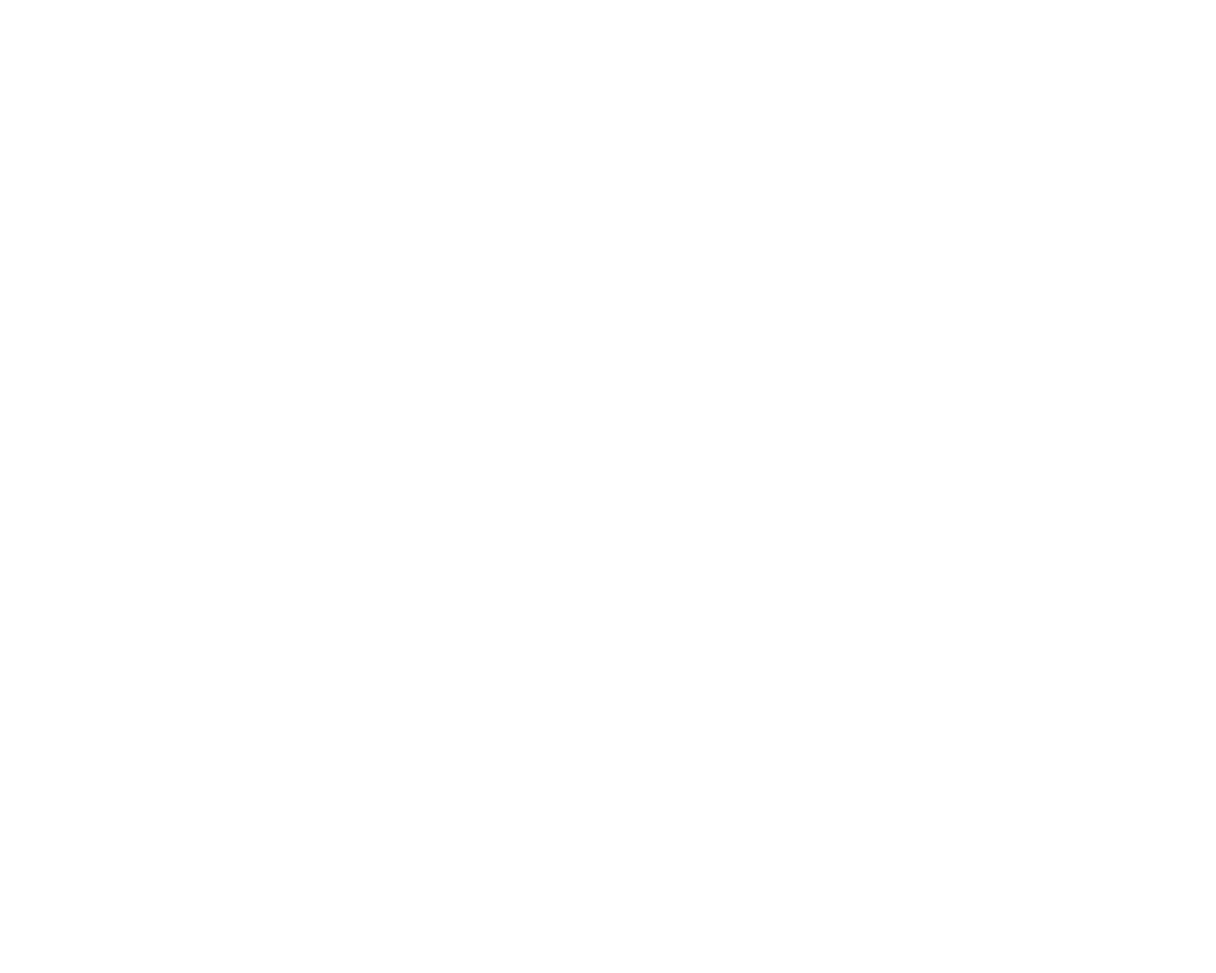
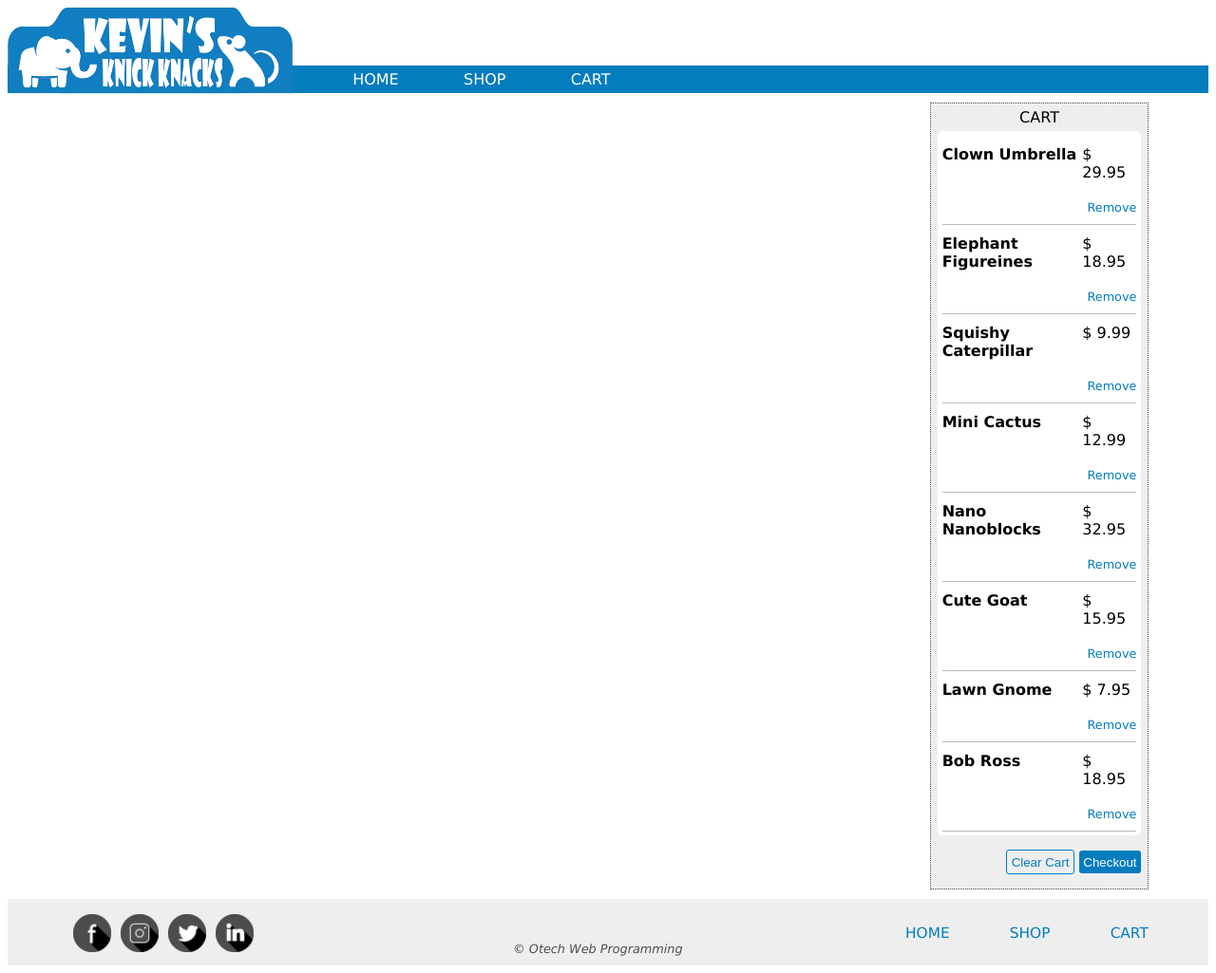
Before and after one commit to Craig-pfoo/ShoppingExperience, a plain HTML site: page shop.html in a window 1280 px wide. Shown: the whole page at 95% size. Before the commit the page ends 800 px from the top, so only its background shows below. Drawn offline with Linux system fonts and the light colour scheme.

Commit message:
START ON TASK 4

```diff
--- a/shop.html
+++ b/shop.html
@@ -0,0 +1,110 @@
+<!DOCTYPE html>
+<html lang="en">
+<head>
+    <meta charset="UTF-8">
+    <meta http-equiv="X-UA-Compatible" content="IE=edge">
+    <meta name="viewport" content="width=device-width, initial-scale=1.0">
+    <title>Shop - Kevin's Knick Knacks</title>
+    <link rel="stylesheet" href="style.css">
+</head>
+<body>
+    <header><a href="index.html"><img src="images/KevinsKnickKnacksLogo_037DBE.png" alt="header logo"></a>
+        <nav><div id="links">
+        <a href="index.html">HOME</a>
+        <a href="shop.html">SHOP</a>
+        <a href="cart.html">CART</a>
+        </div>
+        </nav>
+    </header>
+    <main>
+        <aside>
+            <div id="sideBarHeading">CART</div>
+            <div id="sideBarContainer">
+                <div class="tableRow">
+                    <div class="tableCell">Clown Umbrella</div>
+                    <div class="tableCell">&dollar; 29.95</div>
+                </div>
+                <div class="tableRow">
+                    <div class="tableCell borderBottom"></div>
+                    <a href="#" class="tableCell borderBottom removeLink">Remove</a>
+                </div>
+                <div class="tableRow">
+                    <div class="tableCell">Elephant Figureines</div>
+                    <div class="tableCell">&dollar; 18.95</div>
+                </div>
+                <div class="tableRow">
+                    <div class="tableCell borderBottom"></div>
+                    <a href="#" class="tableCell borderBottom removeLink">Remove</a>
+                </div>
+                <div class="tableRow">
+                    <div class="tableCell">Squishy Caterpillar</div>
+                    <div class="tableCell">&dollar; 9.99</div>
+                </div>
+                <div class="tableRow">
+                    <div class="tableCell borderBottom"></div>
+                    <a href="#" class="tableCell borderBottom removeLink">Remove</a>
+                </div>
+                <div class="tableRow">
+                    <div class="tableCell">Mini Cactus</div>
+                    <div class="tableCell">&dollar; 12.99</div>
+                </div>
+                <div class="tableRow">
+                    <div class="tableCell borderBottom"></div>
+                    <a href="#" class="tableCell borderBottom removeLink">Remove</a>
+                </div>
+                <div class="tableRow">
+                    <div class="tableCell">Nano Nanoblocks</div>
+                    <div class="tableCell">&dollar; 32.95</div>
+                </div>
+                <div class="tableRow">
+                    <div class="tableCell borderBottom"></div>
+                    <a href="#" class="tableCell borderBottom removeLink">Remove</a>
+                </div>
+                <div class="tableRow">
+                    <div class="tableCell">Cute Goat</div>
+                    <div class="tableCell">&dollar; 15.95</div>
+                </div>
+                <div class="tableRow">
+                    <div class="tableCell borderBottom"></div>
+                    <a href="#" class="tableCell borderBottom removeLink">Remove</a>
+                </div>
+                <div class="tableRow">
+                    <div class="tableCell">Lawn Gnome</div>
+                    <div class="tableCell">&dollar; 7.95</div>
+                </div>
+                <div class="tableRow">
+                    <div class="tableCell borderBottom"></div>
+                    <a href="#" class="tableCell borderBottom removeLink">Remove</a>
+                </div>
+                <div class="tableRow">
+                    <div class="tableCell">Bob Ross</div>
+                    <div class="tableCell">&dollar; 18.95</div>
+                </div>
+                <div class="tableRow">
+                    <div class="tableCell borderBottom"></div>
+                    <a href="#" class="tableCell borderBottom removeLink">Remove</a>
+                </div>
+            </div>
+            <div id="cartButtons">
+                <button id="clearCartButton">Clear Cart</button>
+                <button id="checkoutButton">Checkout</button>
+            </div>
+        </aside>
+        <div id="mainContentContainer"></div>
+    </main>
+    <footer>
+        <div id="socialMediaLinks">
+            <a href="#"><img src="images/facebook.png" alt="facebook"></a>
+            <a href="#"><img src="images/instagram.png" alt="instagram"></a>
+            <a href="#"><img src="images/twitter.png" alt="twitter"></a>
+            <a href="#"><img src="images/linkedin.png" alt="linkedin"></a>
+        </div>
+        <div id="footerNav">
+            <a href="cart.html">CART</a>
+            <a href="shop.html">SHOP</a>
+            <a href="index.html">HOME</a>
+        </div>
+        <div id="copyright">&copy; Otech Web Programming</div>
+    </footer>
+</body>
+</html>
--- a/style.css
+++ b/style.css
@@ -48,6 +48,7 @@ aside a {
     padding: 2%;
     border-radius: 5px;
     width: 90%;
+    display: table;
 }
 #sideBarHeading {
     text-align: center;
@@ -92,3 +93,38 @@ footer {
     font-style: italic;
     padding-top: 35px;
 }
+.tableRow {
+    display: table-row;
+}
+.tableCell {
+    display: table-cell;
+    padding: 10px 0;
+}
+.tableCell:first-child {
+    font-weight: bold;
+}
+#cartButtons {
+    text-align: right;
+    padding: 15px 3% 0 0;
+}
+#cartButtons button {
+    background-color: #037DBE;
+    border-style: none;
+    border-radius: 3px;
+    color: #FFFFFF;
+    padding: 2%;
+    cursor: pointer;
+}
+#cartButtons #clearCartButton {
+    background-color: #EEEEEE;
+    border: 1px solid #037DBE;
+    color: #037DBE;
+}
+.borderBottom {
+    border-bottom: 1px solid #BBBBBB;
+}
+.removeLink {
+    text-align: end;
+    font-size: 80%;
+    color: #037DBE;
+}
```
